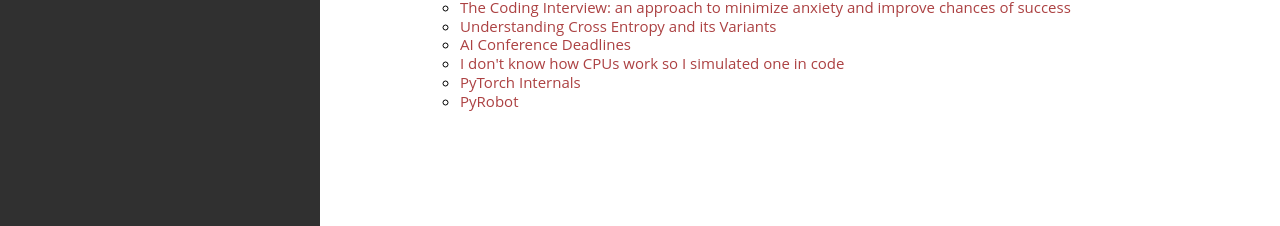
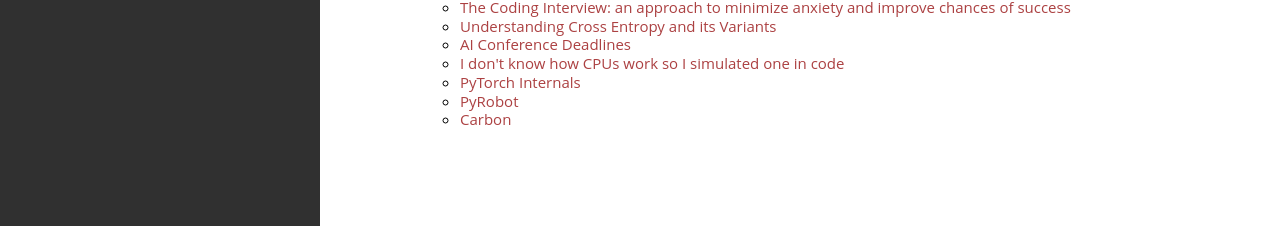
Before and after one commit to pharrellyhy/pharrellyhy.github.io.bakcup, a Jekyll site: the page built from resource.md, in a window 1280 px wide and 900 px high, scrolled down 3734 px. Shown: the part 671-897 px from the top of the window. Built offline with Jekyll 4.4.1, drawn with Linux system fonts in a browser that asks for light colours.

Commit message:
updates resource

```diff
--- a/_data/nav.yml
+++ b/_data/nav.yml
@@ -664,3 +664,6 @@
 
     - title: "PyRobot"
       url: "https://www.pyrobot.org/"
+
+    - title: "Carbon"
+      url: "https://carbon.now.sh"
```
